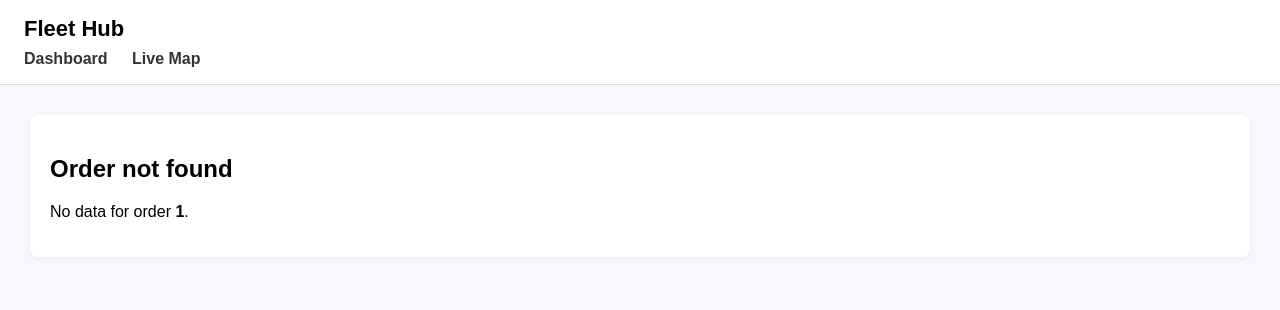
After one commit to leonardmartin-maker/fleet-hub, a FastAPI app: page /order/1 in a window 1280 px wide. The commit adds this page. Shown: the top 310 px of the page. Run offline with FastAPI, Linux system fonts and the light colour scheme.

Commit message:
V5 postgres dual write

```diff
--- a/app/templates/dashboard.html
+++ b/app/templates/dashboard.html
@@ -118,7 +118,7 @@
 <td>{{ o.id }}</td>
 <td>{{ o.tenant_id }}</td>
 <td>{{ o.source_platform }}</td>
-<td>{{ o.source_order_id }}</td>
+<td><a href="/order/{{ o.source_order_id }}">{{ o.source_order_id }}</a></td>
 <td>{{ o.status }}</td>
 <td>{{ o.created_at }}</td>
 </tr>
--- /dev/null
+++ b/app/templates/order_detail.html
@@ -0,0 +1,106 @@
+<!DOCTYPE html>
+<html>
+<head>
+    <title>Order {{ order_id }}</title>
+    <style>
+        body{
+            font-family: Arial, sans-serif;
+            margin:0;
+            background:#f6f8fb;
+        }
+        header{
+            background:white;
+            border-bottom:1px solid #ddd;
+            padding:16px 24px;
+        }
+        .title{
+            font-size:22px;
+            font-weight:bold;
+        }
+        .nav{
+            margin-top:8px;
+        }
+        .nav a{
+            margin-right:20px;
+            text-decoration:none;
+            color:#333;
+            font-weight:bold;
+        }
+        .container{
+            padding:30px;
+        }
+        .card{
+            background:white;
+            padding:20px;
+            border-radius:8px;
+            box-shadow:0 2px 6px rgba(0,0,0,0.05);
+            margin-bottom:24px;
+        }
+        .label{
+            font-weight:bold;
+            width:180px;
+            display:inline-block;
+        }
+        .timeline-item{
+            border-left:3px solid #d9dee7;
+            padding-left:14px;
+            margin-bottom:18px;
+        }
+        .timeline-event{
+            font-weight:bold;
+            margin-bottom:4px;
+        }
+        .timeline-ts{
+            color:#666;
+            font-size:14px;
+            margin-bottom:6px;
+        }
+        pre{
+            white-space:pre-wrap;
+            word-break:break-word;
+            background:#f3f4f6;
+            padding:12px;
+            border-radius:6px;
+            font-size:13px;
+        }
+    </style>
+</head>
+<body>
+<header>
+    <div class="title">Fleet Hub</div>
+    <div class="nav">
+        <a href="/dashboard">Dashboard</a>
+        <a href="/tracking">Live Map</a>
+    </div>
+</header>
+
+<div class="container">
+    {% if not order %}
+        <div class="card">
+            <h2>Order not found</h2>
+            <p>No data for order <strong>{{ order_id }}</strong>.</p>
+        </div>
+    {% else %}
+        <div class="card">
+            <h2>Order {{ order.orderId }}</h2>
+            <p><span class="label">Tenant</span> {{ order.tenantId }}</p>
+            <p><span class="label">Platform</span> {{ order.platform }}</p>
+            <p><span class="label">Status</span> {{ order.status }}</p>
+            <p><span class="label">Shipday Order ID</span> {{ order.shipdayOrderId }}</p>
+        </div>
+
+        <div class="card">
+            <h2>Timeline</h2>
+
+            {% for item in order.timeline %}
+                <div class="timeline-item">
+                    <div class="timeline-event">{{ item.event }}</div>
+                    <div class="timeline-ts">{{ item.ts }}</div>
+                    <pre>{{ item.payload }}</pre>
+                </div>
+            {% endfor %}
+        </div>
+    {% endif %}
+</div>
+</body>
+</html>
```
Also changed, not shown: app/routes/dashboard.py (+15 -2 lines).
